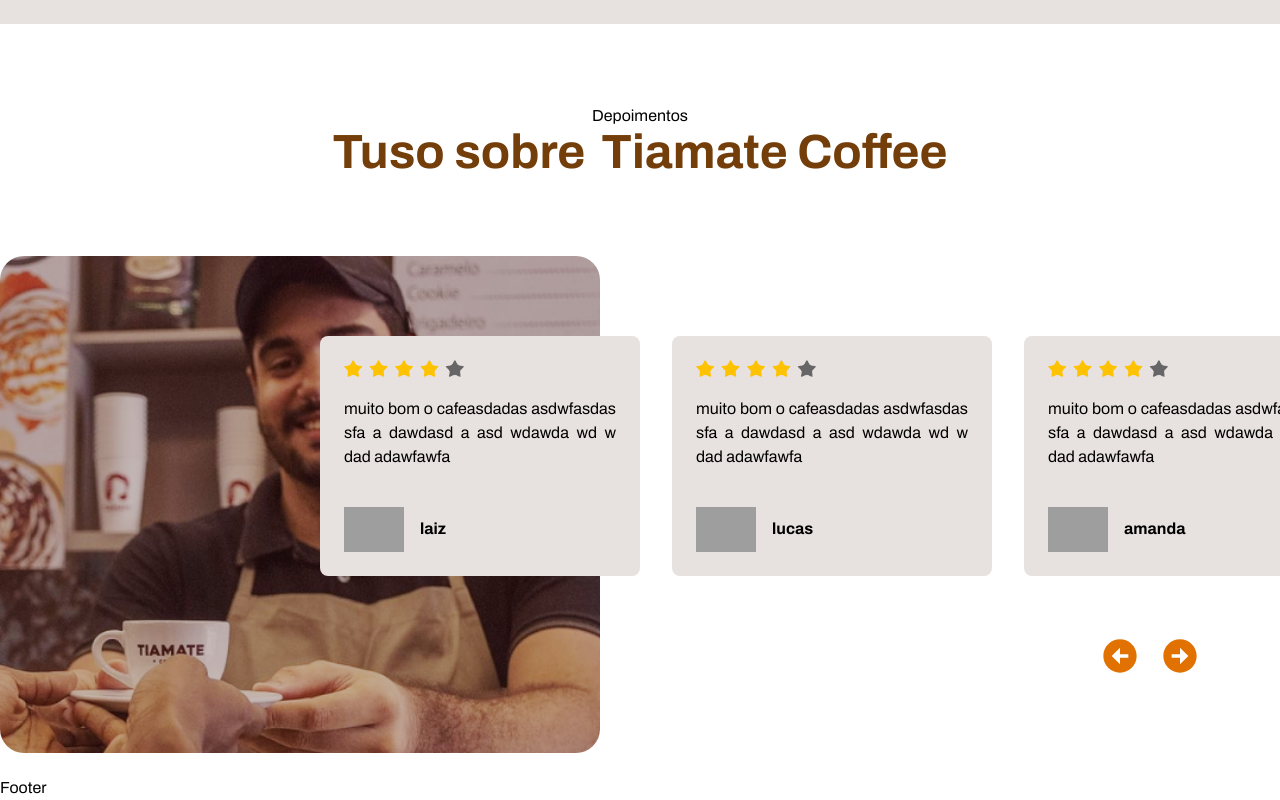
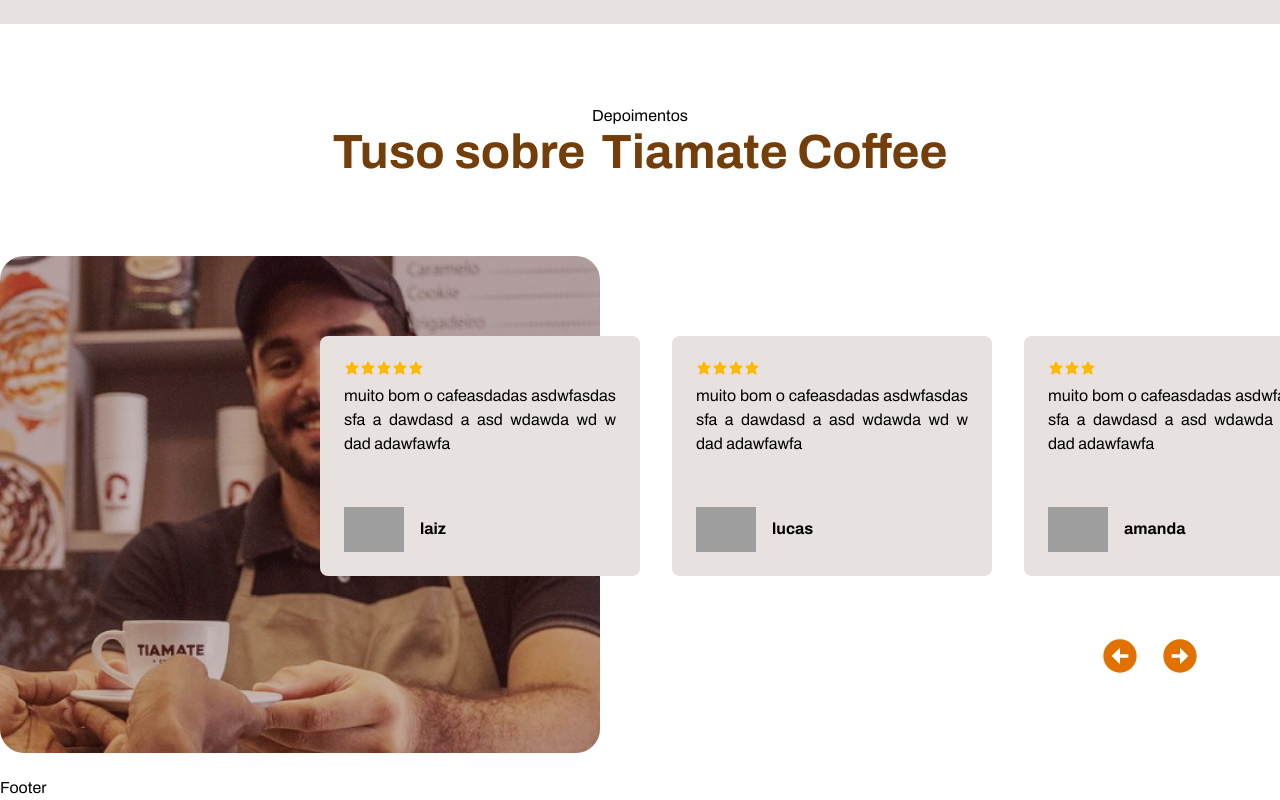
Before and after one commit to Brunlps/react-tiamate, a React (Vite) app: page / in a window 1280 px wide. Shown: the part 2455-3255 px from the top of the page. Built offline with nearby package versions, Linux system fonts and the light colour scheme; grey boxes are pictures that could not be loaded.

Commit message:
estrelas

```diff
--- a/src/components/Depoimentos.jsx
+++ b/src/components/Depoimentos.jsx
@@ -1,20 +1,22 @@
 import { useState, useRef } from "react";
 import { BiSolidRightArrowCircle } from "react-icons/bi";
 import { BiSolidLeftArrowCircle } from "react-icons/bi";
+import { BiSolidStar } from "react-icons/bi";
+
 
 
 
 const Depoimentos = () => {
     const [depoimentos, setDepoimentos] = useState([
-        {id:1, nome: "laiz", depoimento:"muito bom o cafeasdadas asdwfasdas sfa a dawdasd a asd wdawda wd w dad adawfawfa"},
-        {id:2, nome: "lucas", depoimento:"muito bom o cafeasdadas asdwfasdas sfa a dawdasd a asd wdawda wd w dad adawfawfa"},
-        {id:3, nome: "amanda", depoimento:"muito bom o cafeasdadas asdwfasdas sfa a dawdasd a asd wdawda wd w dad adawfawfa"},
-        {id:4, nome: "rimance", depoimento:"muito bom o cafeasdadas asdwfasdas sfa a dawdasd a asd wdawda wd w dad adawfawfa"},
-        {id:5, nome: "homer", depoimento:"muito bom o cafeasdadas asdwfasdas sfa a dawdasd a asd wdawda wd w dad adawfawfa"},
-        {id:6, nome: "popister", depoimento:"muito bom o cafeasdadas asdwfasdas sfa a dawdasd a asd wdawda wd w dad adawfawfa"},
-        {id:7, nome: "lops", depoimento:"muito bom o cafeasdadas asdwfasdas sfa a dawdasd a asd wdawda wd w dad adawfawfa"},
-        {id:8, nome: "laiz", depoimento:"muito bom o cafeasdadas asdwfasdas sfa a dawdasd a asd wdawda wd w dad adawfawfa"},
-        {id:9, nome: "lucas", depoimento:"muito bom o cafeasdadas asdwfasdas sfa a dawdasd a asd wdawda wd w dad adawfawfa"}])
+        {id:1, nota: 5 , nome: "laiz", depoimento:"muito bom o cafeasdadas asdwfasdas sfa a dawdasd a asd wdawda wd w dad adawfawfa"},
+        {id:2, nota: 4, nome: "lucas", depoimento:"muito bom o cafeasdadas asdwfasdas sfa a dawdasd a asd wdawda wd w dad adawfawfa"},
+        {id:3, nota: 3, nome: "amanda", depoimento:"muito bom o cafeasdadas asdwfasdas sfa a dawdasd a asd wdawda wd w dad adawfawfa"},
+        {id:4, nota: 5, nome: "rimance", depoimento:"muito bom o cafeasdadas asdwfasdas sfa a dawdasd a asd wdawda wd w dad adawfawfa"},
+        {id:5, nota: 4, nome: "homer", depoimento:"muito bom o cafeasdadas asdwfasdas sfa a dawdasd a asd wdawda wd w dad adawfawfa"},
+        {id:6, nota: 1, nome: "popister", depoimento:"atendimento muito ruim, garçon nao tomava banho"},
+        {id:7, nota: 4, nome: "lops", depoimento:"muito bom o cafeasdadas asdwfasdas sfa a dawdasd a asd wdawda wd w dad adawfawfa"},
+        {id:8, nota: 2, nome: "laiz", depoimento:"banheiro tinha cheiro de goiaba, ODEIO goiaba"},
+        {id:9, nota: 2, nome: "lucas", depoimento:"muito bom o cafeasdadas asdwfasdas sfa a dawdasd a asd wdawda wd w dad adawfawfa"}])
 
     const carrossel = useRef(null)
 
@@ -56,7 +58,12 @@ return (
         <div ref={carrossel} className="flex gap-8 overflow-x-auto scrollbar-none overflow-auto scroll-smooth">
             {depoimentos.map((depoimento) => (
                 <div key={depoimento.id} className="flex flex-col h-60 w-80 mt-10 shrink-0 rounded-lg bg-[#E7E1DF] p-6">
-                <img className="mb-5 w-30" src="./estrelas.png" alt="" />
+                <div className="flex mb-2">
+                    {[...Array(depoimento.nota)].map((nota)=>(
+                        <BiSolidStar className="fill-amber-400" />
+                    ))
+                    }
+                </div>
 
                 <p className="text-justify"> {depoimento.depoimento} </p>
 
```
Also changed, not shown: 1 other file (tests, documents, lock files or other folders).
